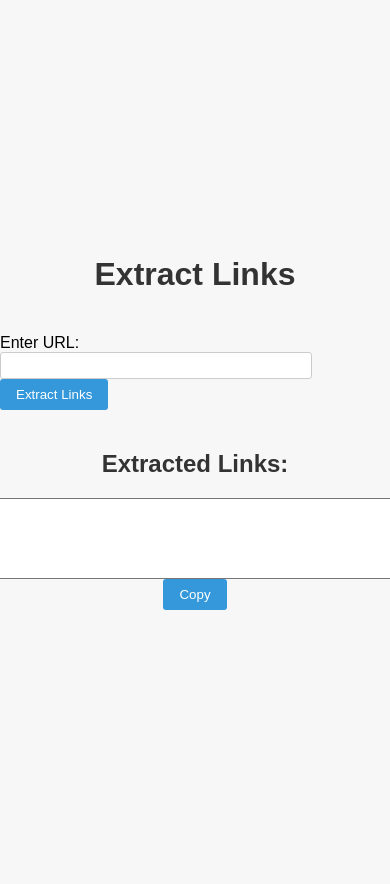
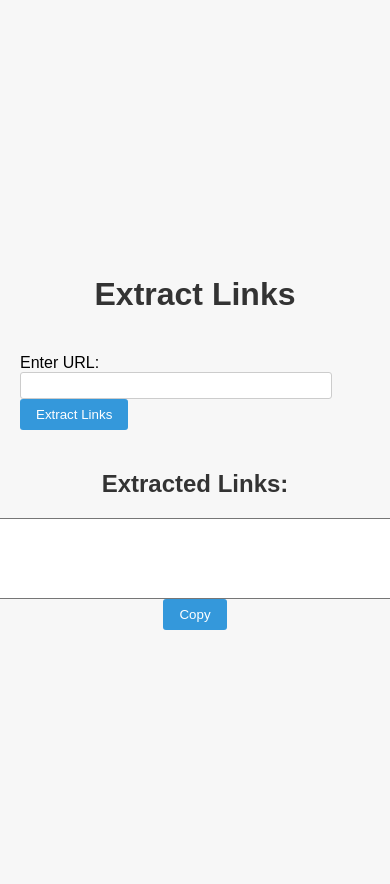
Before and after one commit to djsaikrishna/flask, a Flask app: page / in a window 390 px wide; the page is wider, and only the part inside the window is pictured. Before the commit the page ends 610 px from the top of that part, so only its background shows below. Run offline with Flask 2, Linux system fonts and the light colour scheme.

Commit message:
Update style.css

```diff
--- a/static/style.css
+++ b/static/style.css
@@ -46,3 +46,9 @@ ul {
 li {
     margin-bottom: 5px;
 }
+
+@media (max-width: 600px) {
+    body {
+        padding: 20px;
+    }
+}
```
